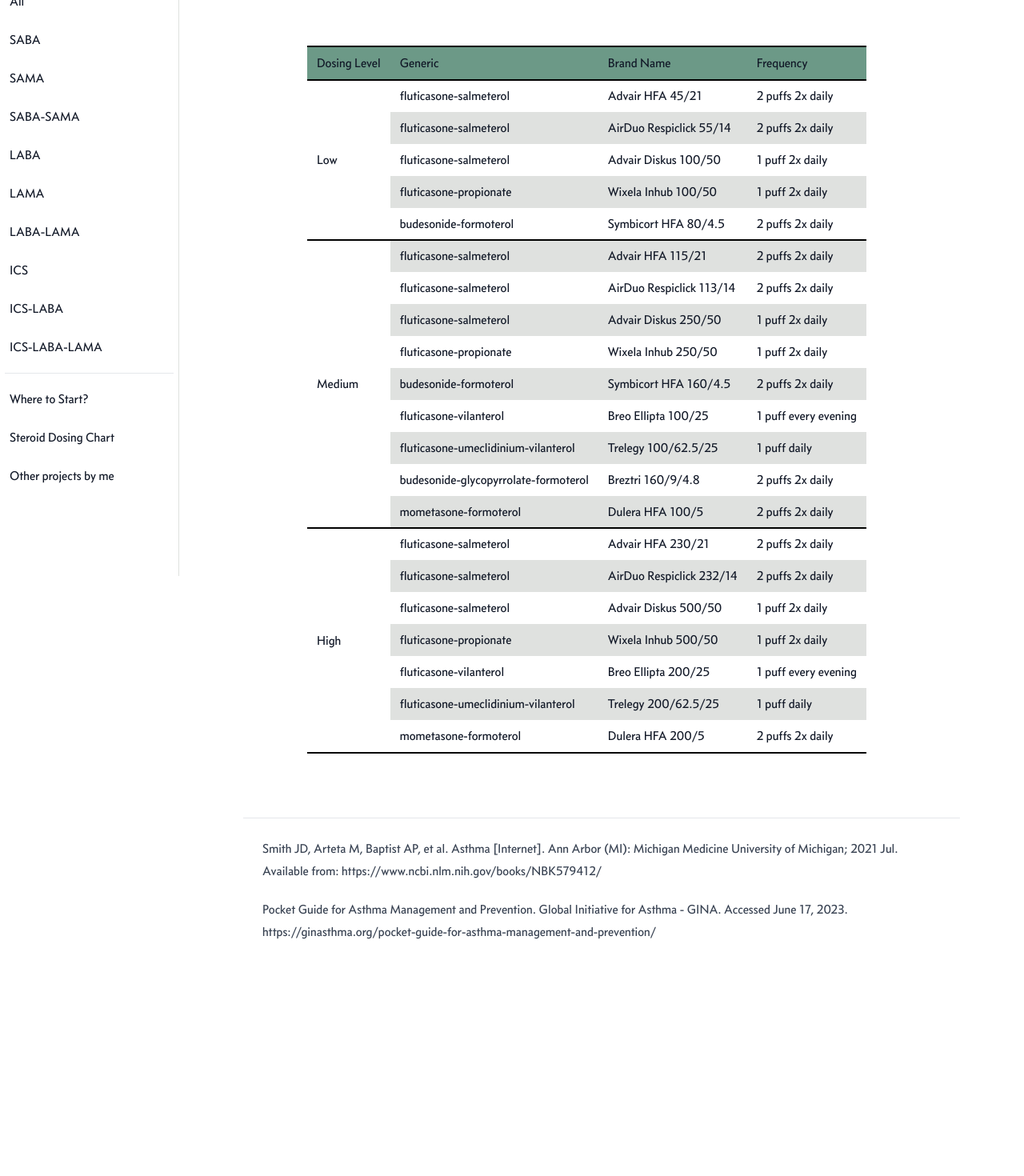
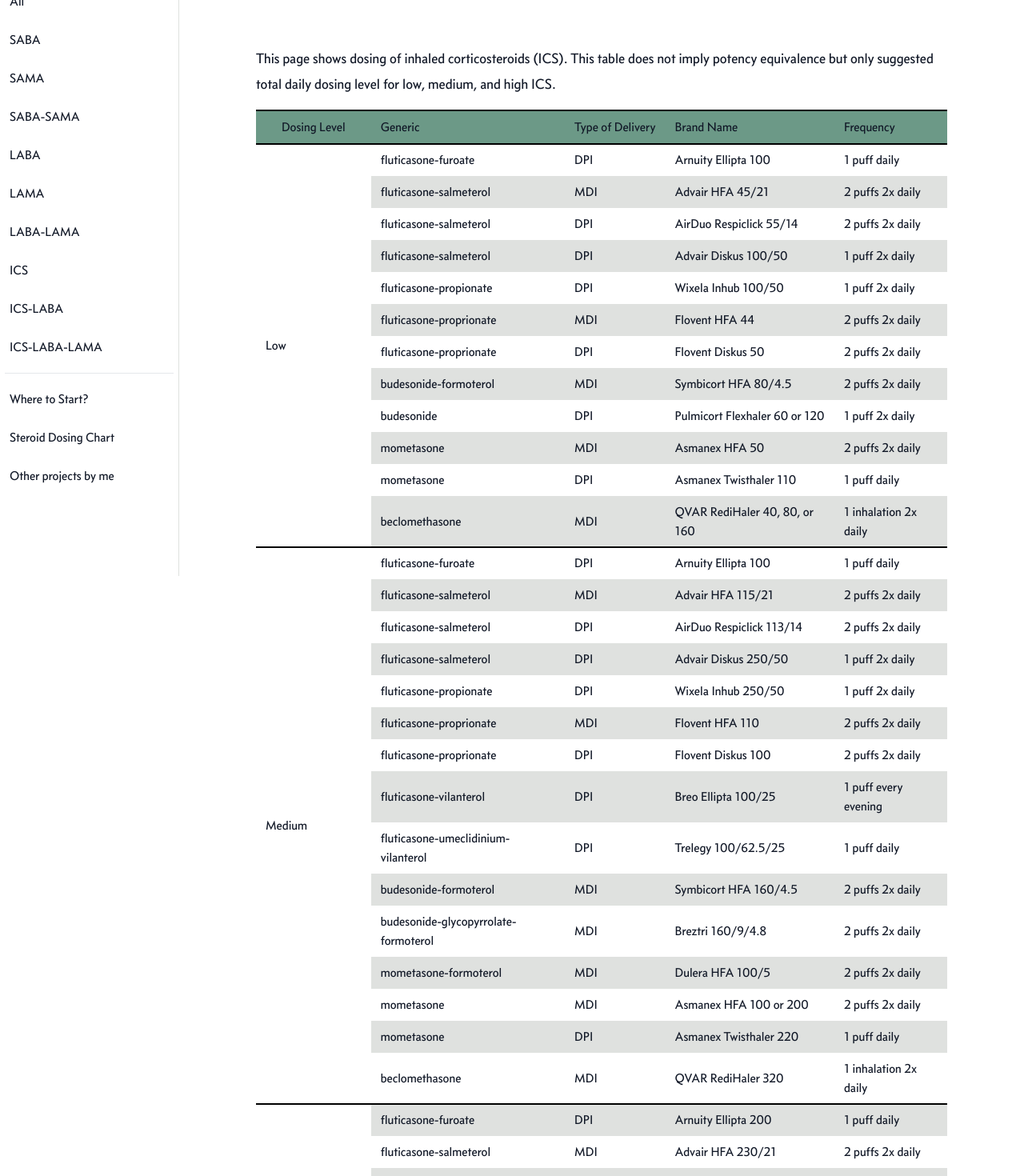
Before and after one commit to kangruixiang/acls, a SvelteKit app: page /dosing in a window 1280 px wide. Shown: the part 80-1550 px from the top of the page at 80% size. Before the commit the page ends 1283 px from the top, so only its background shows below. Built offline with nearby package versions, Linux system fonts and the light colour scheme.

Commit message:
added table

```diff
--- a/src/lib/components/Card.svelte
+++ b/src/lib/components/Card.svelte
@@ -5,10 +5,11 @@
 <div class="w-full md:w-1/2">
 	<img src={inhaler.image} alt="" class="  aspect-square mx-auto h-96 rounded object-contain" />
 </div>
-<div class="mx-auto w-full rounded bg-neutral-200 p-10 dark:bg-neutral-800 md:w-1/2">
+<div class="mx-auto w-full rounded bg-neutral-200 p-10 text-lg dark:bg-neutral-800 md:w-1/2">
 	<h1>{inhaler['brand name']}</h1>
-	<span class="text-lg">Generic: {inhaler.generic}</span> <br />
-	<span class="text-lg">Type of Inhaler: {inhaler.composition}</span> <br />
-	<span class="text-lg">Instruction: {inhaler.frequency}</span> <br />
-	<a class="break-words text-lg hover:underline" href={inhaler.url}>{inhaler.url}</a>
+	<span class="">Generic: {inhaler.generic}</span> <br />
+	<span class="">Type of Inhaler: {inhaler.composition}</span> <br />
+	<span class="">Instruction: {inhaler.frequency}</span> <br />
+	See <a href="/dosing" class="hover:underline">dosing chart</a> for dosing level.<br />
+	<a class="break-words hover:underline" href={inhaler.url}>{inhaler.url}</a>
 </div>
--- /dev/null
+++ b/src/lib/components/Footer.svelte
@@ -0,0 +1,6 @@
+<hr />
+<div id="footer" class="mx-auto max-w-4xl px-8 pb-10 md:px-20">
+	<div class="prose max-w-none py-8 dark:prose-invert">
+		<slot />
+	</div>
+</div>
--- a/src/lib/components/Instruction.svelte
+++ b/src/lib/components/Instruction.svelte
@@ -123,7 +123,19 @@
 {/if}
 
 {#if InhalerType === 'Redihaler'}
+	<p>
+		QVAR uses a special metered dose inhaler that does not require any clicking or pressing.
+		Medication is delivered when the patient breaths in.
+	</p>
+
 	<h2>Instructions for Redihaler</h2>
+
+	<p>
+		Written instruction can be found on the <a
+			href="https://www.qvar.com/redihaler/how-to-use-qvar-redihaler">QVAR website</a
+		>.
+	</p>
+
 	<YoutubeVideo url={'LnyY3hu4lxg'} spanish={'hN90zSFtUGQ'} />
 {/if}
 
--- a/src/lib/components/index.ts
+++ b/src/lib/components/index.ts
@@ -8,3 +8,4 @@
 export { default as Instruction } from './Instruction.svelte'
 export { default as TopNav } from './TopNav.svelte'
 export { default as YoutubeVideo } from './YoutubeVideo.svelte'
+export { default as Footer } from './Footer.svelte'
--- a/src/routes/dosing/+page.svelte
+++ b/src/routes/dosing/+page.svelte
@@ -1,38 +1,87 @@
 <script>
-	import { TopNav } from '$lib/components/index';
+	import { TopNav, Footer } from '$lib/components/index';
 	const dosings = [
 		{
 			name: 'Low',
 			inhalers: [
 				{
 					name: '',
+					type: '',
 					generic: '',
 					frequency: ''
 				},
 				{
+					name: 'Arnuity Ellipta 100',
+					generic: 'fluticasone-furoate',
+					type: 'DPI',
+					frequency: '1 puff daily'
+				},
+				{
 					name: 'Advair HFA 45/21',
 					generic: 'fluticasone-salmeterol',
+					type: 'MDI',
 					frequency: '2 puffs 2x daily'
 				},
 				{
 					name: 'AirDuo Respiclick 55/14',
 					generic: 'fluticasone-salmeterol',
+					type: 'DPI',
 					frequency: '2 puffs 2x daily'
 				},
 				{
 					name: 'Advair Diskus 100/50',
 					generic: 'fluticasone-salmeterol',
+					type: 'DPI',
 					frequency: '1 puff 2x daily'
 				},
 				{
 					name: 'Wixela Inhub 100/50',
 					generic: 'fluticasone-propionate',
+					type: 'DPI',
 					frequency: '1 puff 2x daily'
+				},
+
+				{
+					name: 'Flovent HFA 44',
+					generic: 'fluticasone-proprionate',
+					type: 'MDI',
+					frequency: '2 puffs 2x daily'
+				},
+				{
+					name: 'Flovent Diskus 50',
+					generic: 'fluticasone-proprionate',
+					type: 'DPI',
+					frequency: '2 puffs 2x daily'
 				},
 				{
 					name: 'Symbicort HFA 80/4.5',
 					generic: 'budesonide-formoterol',
+					type: 'MDI',
 					frequency: '2 puffs 2x daily'
+				},
+				{
+					name: 'Pulmicort Flexhaler 60 or 120',
+					generic: 'budesonide',
+					type: 'DPI',
+					frequency: '1 puff 2x daily'
+				},
+				{
+					name: 'Asmanex HFA 50',
+					generic: 'mometasone',
+					type: 'MDI',
+					frequency: '2 puffs 2x daily'
+				},
+				{
+					name: 'Asmanex Twisthaler 110',
+					generic: 'mometasone',
+					type: 'DPI',
+					frequency: '1 puff daily'
+				},
+				{
+					name: 'QVAR RediHaler 40, 80, or 160',
+					generic: 'beclomethasone',
+					type: 'MDI',
+					frequency: '1 inhalation 2x daily'
 				}
 			]
 		},
@@ -42,53 +91,100 @@
 				{
 					name: '',
 					generic: '',
+					type: '',
 					frequency: ''
+				},
+				{
+					name: 'Arnuity Ellipta 100',
+					generic: 'fluticasone-furoate',
+					type: 'DPI',
+					frequency: '1 puff daily'
 				},
 				{
 					name: 'Advair HFA 115/21',
 					generic: 'fluticasone-salmeterol',
+					type: 'MDI',
 					frequency: '2 puffs 2x daily'
 				},
 				{
 					name: 'AirDuo Respiclick 113/14',
 					generic: 'fluticasone-salmeterol',
+					type: 'DPI',
 					frequency: '2 puffs 2x daily'
 				},
 				{
 					name: 'Advair Diskus 250/50',
 					generic: 'fluticasone-salmeterol',
+					type: 'DPI',
 					frequency: '1 puff 2x daily'
 				},
 				{
 					name: 'Wixela Inhub 250/50',
 					generic: 'fluticasone-propionate',
+					type: 'DPI',
 					frequency: '1 puff 2x daily'
 				},
 				{
-					name: 'Symbicort HFA 160/4.5',
-					generic: 'budesonide-formoterol',
+					name: 'Flovent HFA 110',
+					generic: 'fluticasone-proprionate',
+					type: 'MDI',
+					frequency: '2 puffs 2x daily'
+				},
+				{
+					name: 'Flovent Diskus 100',
+					generic: 'fluticasone-proprionate',
+					type: 'DPI',
 					frequency: '2 puffs 2x daily'
 				},
 
 				{
 					name: 'Breo Ellipta 100/25',
 					generic: 'fluticasone-vilanterol',
+					type: 'DPI',
 					frequency: '1 puff every evening'
 				},
 				{
 					name: 'Trelegy 100/62.5/25',
 					generic: 'fluticasone-umeclidinium-vilanterol',
+					type: 'DPI',
 					frequency: '1 puff daily'
+				},
+
+				{
+					name: 'Symbicort HFA 160/4.5',
+					generic: 'budesonide-formoterol',
+					type: 'MDI',
+					frequency: '2 puffs 2x daily'
 				},
 				{
 					name: 'Breztri 160/9/4.8',
 					generic: 'budesonide-glycopyrrolate-formoterol ',
+					type: 'MDI',
 					frequency: '2 puffs 2x daily'
 				},
 				{
 					name: 'Dulera HFA 100/5',
 					generic: 'mometasone-formoterol',
+					type: 'MDI',
 					frequency: '2 puffs 2x daily'
+				},
+				{
+					name: 'Asmanex HFA 100 or 200',
+					generic: 'mometasone',
+					type: 'MDI',
+					frequency: '2 puffs 2x daily'
+				},
+				{
+					name: 'Asmanex Twisthaler 220',
+					generic: 'mometasone',
+					type: 'DPI',
+					frequency: '1 puff daily'
+				},
+				{
+					name: 'QVAR RediHaler 320',
+					generic: 'beclomethasone',
+					type: 'MDI',
+					frequency: '1 inhalation 2x daily'
 				}
 			]
 		},
@@ -98,41 +194,68 @@
 				{
 					name: '',
 					generic: '',
+					type: '',
 					frequency: ''
+				},
+				{
+					name: 'Arnuity Ellipta 200',
+					generic: 'fluticasone-furoate',
+					type: 'DPI',
+					frequency: '1 puff daily'
 				},
 				{
 					name: 'Advair HFA 230/21',
 					generic: 'fluticasone-salmeterol',
+					type: 'MDI',
 					frequency: '2 puffs 2x daily'
 				},
 				{
 					name: 'AirDuo Respiclick 232/14',
 					generic: 'fluticasone-salmeterol',
+					type: 'DPI',
 					frequency: '2 puffs 2x daily'
 				},
 				{
 					name: 'Advair Diskus 500/50',
 					generic: 'fluticasone-salmeterol',
+					type: 'DPI',
 					frequency: '1 puff 2x daily'
 				},
 				{
 					name: 'Wixela Inhub 500/50',
 					generic: 'fluticasone-propionate',
+					type: 'DPI',
 					frequency: '1 puff 2x daily'
+				},
+
+				{
+					name: 'Flovent HFA 220',
+					generic: 'fluticasone-proprionate',
+					type: 'MDI',
+					frequency: '2 puffs 2x daily'
+				},
+				{
+					name: 'Flovent Diskus 250',
+					generic: 'fluticasone-proprionate',
+					type: 'DPI',
+					frequency: '2 puffs 2x daily'
 				},
 				{
 					name: 'Breo Ellipta 200/25',
 					generic: 'fluticasone-vilanterol',
+					type: 'DPI',
 					frequency: '1 puff every evening'
 				},
 				{
 					name: 'Trelegy 200/62.5/25',
 					generic: 'fluticasone-umeclidinium-vilanterol',
+					type: 'DPI',
 					frequency: '1 puff daily'
 				},
 				{
 					name: 'Dulera HFA 200/5',
 					generic: 'mometasone-formoterol',
+					type: 'MDI',
 					frequency: '2 puffs 2x daily'
 				}
 			]
@@ -142,12 +265,24 @@
 
 <TopNav />
 
-<div class="mx-auto max-w-4xl p-8 dark:prose-invert md:p-20">
+<div class=" mx-auto max-w-5xl p-8 md:p-20">
+	<div class="prose-lg mb-4 max-w-none dark:prose-invert">
+		This page shows dosing of inhaled corticosteroids (ICS). This table does not imply potency
+		equivalence but only suggested total daily dosing level for low, medium, and high ICS.
+	</div>
+
 	<table class="table-auto">
 		<thead class=" dark:bg-neutral-900">
 			<tr class="">
-				<td class="border-y-2 border-black bg-main-400 p-2 px-3 dark:bg-main-800">Dosing Level</td>
+				<td
+					class="border-y-2 border-black bg-main-400 p-2 px-4 dark:bg-main-800 md:whitespace-nowrap md:px-8"
+					>Dosing Level</td
+				>
 				<td class="border-y-2 border-black bg-main-400 p-2 px-3 dark:bg-main-800">Generic</td>
+				<td
+					class="border-y-2 border-black bg-main-400 p-2 px-3 dark:bg-main-800 md:whitespace-nowrap"
+					>Type of Delivery</td
+				>
 				<td class="border-y-2 border-black bg-main-400 p-2 px-3 dark:bg-main-800">Brand Name</td>
 				<td class="border-y-2 border-black bg-main-400 p-2 px-3 dark:bg-main-800">Frequency</td>
 			</tr>
@@ -165,6 +300,7 @@
 						class="last:border-b-2 last:border-black even:bg-neutral-200 dark:even:bg-neutral-500"
 					>
 						<td class="px-3 py-2 empty:hidden">{inhaler.generic}</td>
+						<td class="px-3 py-2 empty:hidden">{inhaler.type}</td>
 						<td class="px-3 py-2 empty:hidden">{inhaler.name}</td>
 						<td class="px-3 py-2 empty:hidden">{inhaler.frequency}</td>
 					</tr>
@@ -174,18 +310,13 @@
 	</table>
 </div>
 
-<div id="footer" class="mx-auto max-w-4xl">
-	<hr />
-	<div class="prose mx-auto max-w-none p-6">
-		<p>
-			Smith JD, Arteta M, Baptist AP, et al. Asthma [Internet]. Ann Arbor (MI): Michigan Medicine
-			University of Michigan; 2021 Jul. Available from:
-			https://www.ncbi.nlm.nih.gov/books/NBK579412/
-		</p>
-		<p>
-			Pocket Guide for Asthma Management and Prevention. Global Initiative for Asthma - GINA.
-			Accessed June 17, 2023.
-			https://ginasthma.org/pocket-guide-for-asthma-management-and-prevention/
-		</p>
-	</div>
-</div>
+<Footer>
+	<p>
+		Smith JD, Arteta M, Baptist AP, et al. Asthma [Internet]. Ann Arbor (MI): Michigan Medicine
+		University of Michigan; 2021 Jul. Available from: https://www.ncbi.nlm.nih.gov/books/NBK579412/
+	</p>
+	<p>
+		Pocket Guide for Asthma Management and Prevention. Global Initiative for Asthma - GINA. Accessed
+		June 17, 2023. https://ginasthma.org/pocket-guide-for-asthma-management-and-prevention/
+	</p>
+</Footer>
--- a/src/routes/start/+page.svelte
+++ b/src/routes/start/+page.svelte
@@ -1,5 +1,5 @@
 <script>
-	import { TopNav } from '$lib/components/index';
+	import { TopNav, Footer } from '$lib/components/index';
 	import Content from './index.md';
 </script>
 
@@ -8,3 +8,39 @@
 <div class="prose-lg mx-auto max-w-4xl p-8 dark:prose-invert md:p-20">
 	<Content />
 </div>
+
+<Footer>
+	<p>
+		[1]: Beasley R, Holliday M, Reddel HK, et al. Controlled Trial of Budesonide-Formoterol as
+		Needed for Mild Asthma. N Engl J Med. 2019;380(21):2020-2030. doi:10.1056/NEJMoa1901963
+	</p>
+
+	<p>
+		[2]: O’Byrne PM, FitzGerald JM, Bateman ED, et al. Inhaled Combined Budesonide–Formoterol as
+		Needed in Mild Asthma. _New England Journal of Medicine_. 2018;378(20):1865-1876.
+		doi:[10.1056/NEJMoa1715274](https://doi.org/10.1056/NEJMoa1715274)
+	</p>
+
+	<p>
+		[3]: Singh D, Agusti A, Martinez FJ, et al. Blood Eosinophils and Chronic Obstructive Pulmonary
+		Disease: A Global Initiative for Chronic Obstructive Lung Disease Science Committee 2022 Review.
+		Am J Respir Crit Care Med 2022; 206(1): 17-24.
+	</p>
+
+	<p>
+		[4]: Yang IA, Clarke MS, Sim EH, Fong KM. Inhaled corticosteroids for stable chronic obstructive
+		pulmonary disease. Cochrane Database Syst Rev 2012; 7(7): CD002991.
+	</p>
+
+	<p>
+		[5]: Pocket Guide for Asthma Management and Prevention. Global Initiative for Asthma - GINA.
+		Accessed June 17, 2023. https://ginasthma.org/pocket-guide-for-asthma-management-and-prevention/
+	</p>
+
+	<p>
+		[6]: Mammen MJ, Pai V, Aaron SD, Nici L, Alhazzani W, Alexander PE. Dual LABA/LAMA Therapy
+		versus LABA or LAMA Monotherapy for Chronic Obstructive Pulmonary Disease. A Systematic Review
+		and Meta-analysis in Support of the American Thoracic Society Clinical Practice Guideline. Ann
+		Am Thorac Soc. 2020;17(9):1133-1143. doi:10.1513/AnnalsATS.201912-915OC
+	</p>
+</Footer>
```
Also changed, not shown: src/routes/start/index.md (+3 -19 lines), src/lib/inhalers.js.
